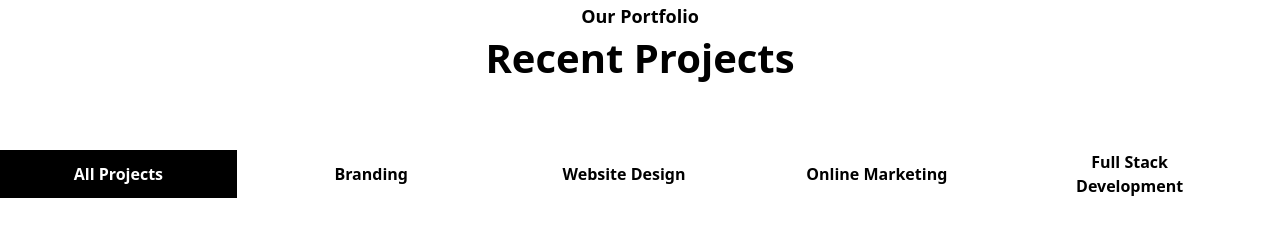
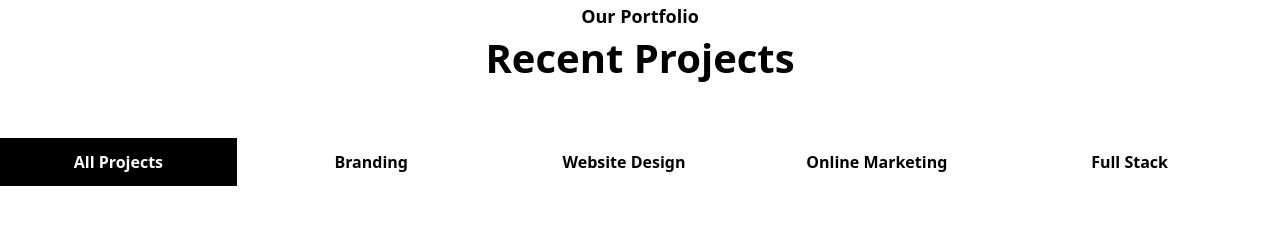
Before and after one commit to mhafez1978/bb-next-tailgrids, a Next.js app: page / in a window 1280 px wide. Shown: the part 4940-5172 px from the top of the page. Built offline with nearby package versions, Linux system fonts and the light colour scheme; grey boxes are pictures that could not be loaded; a web font is replaced by a local one; what tailgrids would draw is missing.

Commit message:
modified portfolio

```diff
--- a/src/components/responsive/portfolio/Portfolio.tsx
+++ b/src/components/responsive/portfolio/Portfolio.tsx
@@ -420,7 +420,7 @@ const Portfolio = () => {
                         : "inactiveClasses text-body-color dark:text-dark-6 hover:bg-black hover:text-white"
                     }`}
                   >
-                    Full Stack Development
+                    Full Stack
                   </button>
                 </li>
               </ul>
```
